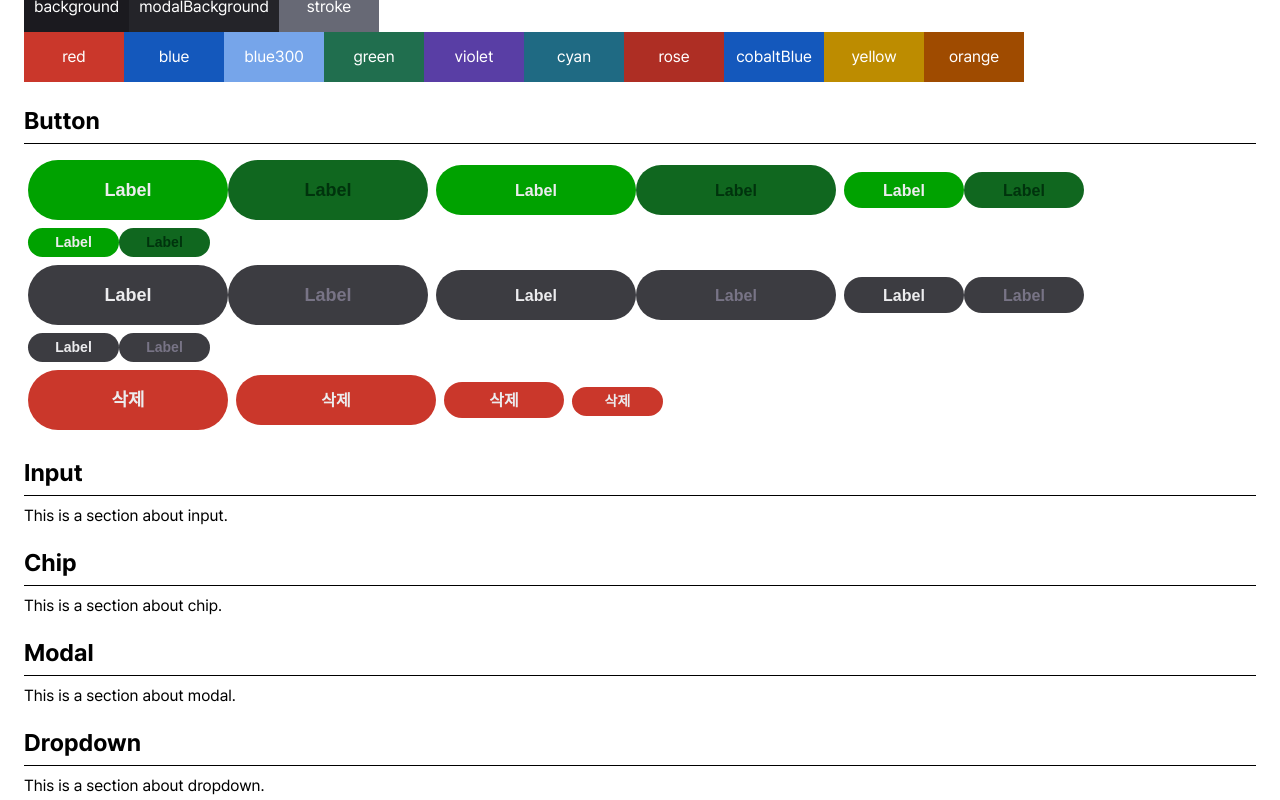
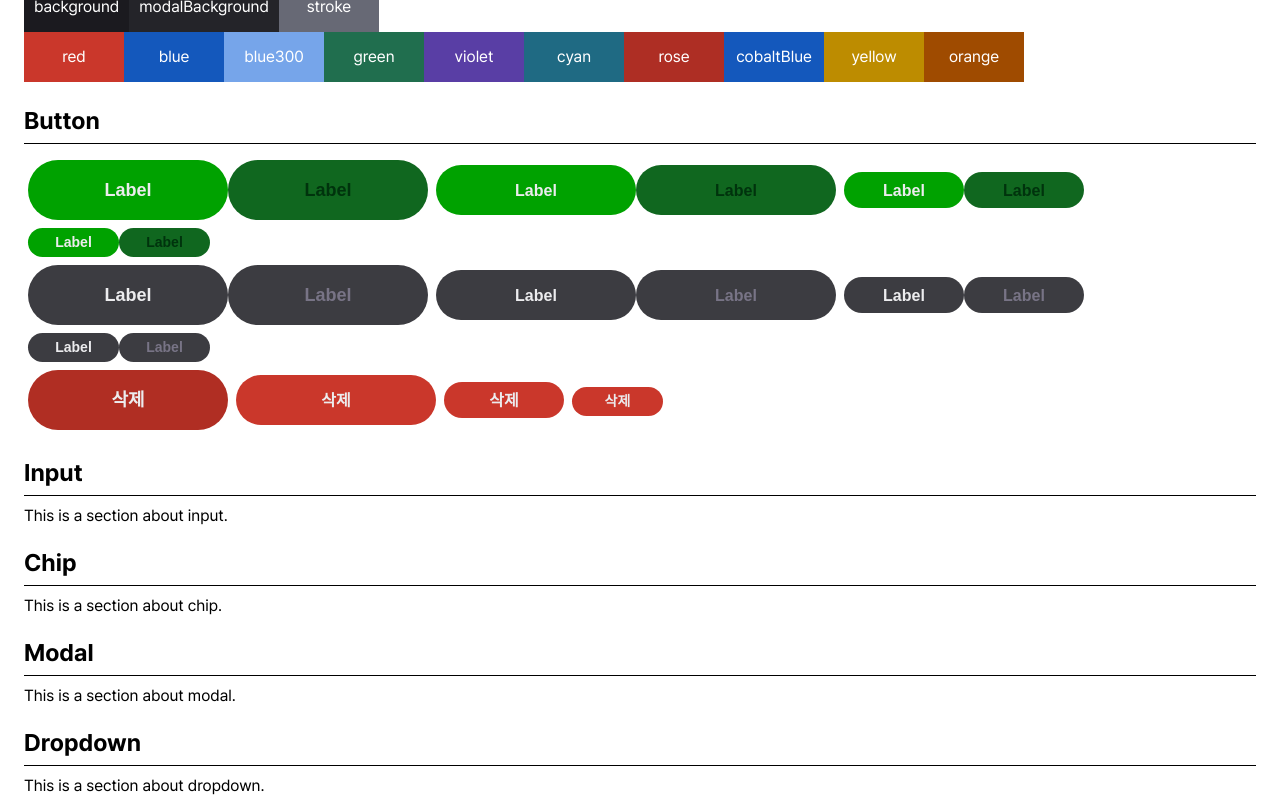
Before and after one commit to Codeit-FE18-Part3-Team4/Taskify, a Next.js app: page /test-components in a window 1280 px wide. In both pictures the pointer is over the button 128 px from the left and 1446 px from the top of the page. Shown: the part 1046-1846 px from the top of the page. Built offline with nearby package versions, Linux system fonts and the light colour scheme.

Commit message:
🎨 design [#4] 삭제 버튼 호버 추가

```diff
--- a/src/components/button/button.module.css
+++ b/src/components/button/button.module.css
@@ -39,6 +39,9 @@
 .delete {
   background: var(--color-red500);
 }
+.delete:hover{
+  background: var(--color-red600);
+}
 .disabled {
   cursor: not-allowed;
 }
```
